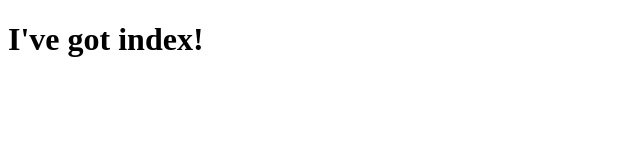
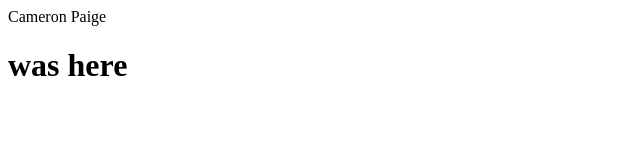
Before and after one commit to cfpaige/cfpaige.github.io, a plain HTML site: page index.html in a window 1280 px wide. Shown: the whole page, without its empty margins (0-640 px from the left). Drawn offline with Linux system fonts and the light colour scheme.

Commit message:
added title and header

```diff
--- a/index.html
+++ b/index.html
@@ -4,9 +4,10 @@
     <meta charset="UTF-8">
     <meta name="viewport" content="width=device-width, initial-scale=1.0">
     <meta http-equiv="X-UA-Compatible" content="ie=edge">
-    <title>Document</title>
+    <title>Cameron Paige</title>
 </head>
 <body>
-    <h1>I've got index!</h1>
+    <header>Cameron Paige</header>
+    <h1>was here</h1>
 </body>
 </html>
```
